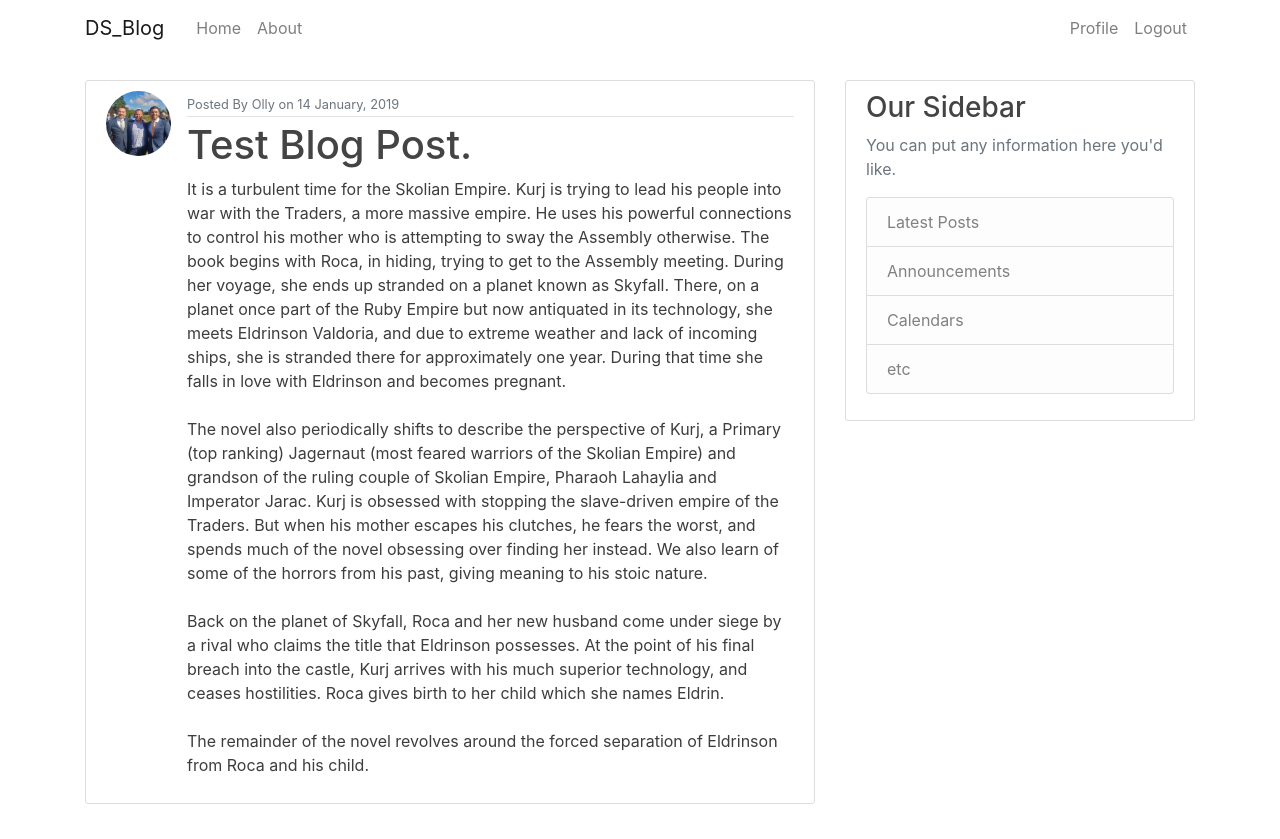
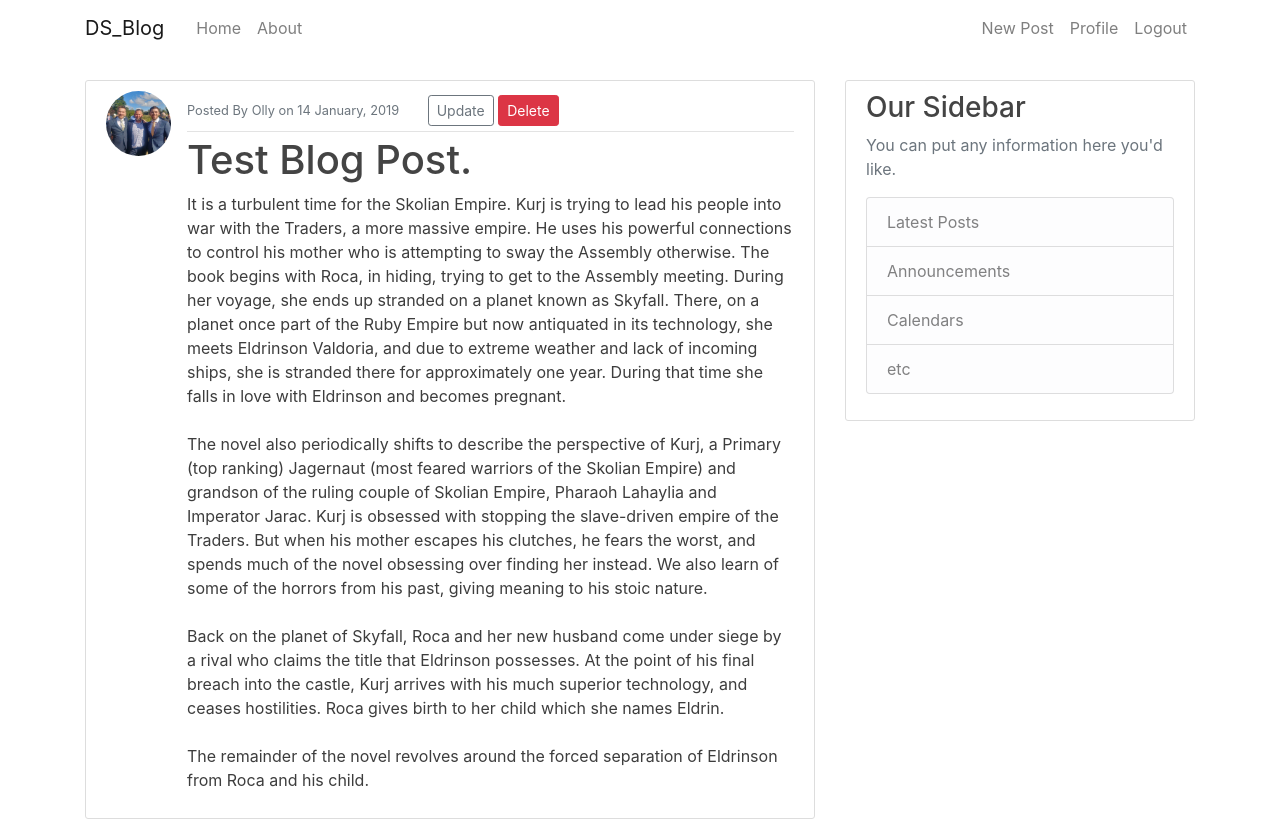
Before and after one commit to callumblanchard/ds-blog-build, a Django app: page /1/ in a window 1280 px wide. Before the commit the page ends 804 px from the top, so only its background shows below. Run offline with Django 3.2, Linux system fonts and the light colour scheme; a user stored in the database is signed in; data comes from the database, SQL or seed files in the repository; both versions use the stored data as it was after the commit; some libraries are stand-ins or nearby versions.

Commit message:
added update and delete functionality

```diff
--- a/blogPosts/models.py
+++ b/blogPosts/models.py
@@ -1,12 +1,17 @@
 from django.db import models
 from django.contrib.auth.models import User
+from django.utils import timezone
+from django.urls import reverse
 
 class BlogPost(models.Model):
     post_title = models.CharField(max_length=200)
     subtitle = models.CharField(max_length=400, default="Subtitle")
-    pub_date = models.DateTimeField('Published')
+    pub_date = models.DateTimeField(default=timezone.now)
     author = models.ForeignKey(User, on_delete=models.CASCADE)
     body = models.TextField(default="Body")
 
     def __str__(self):
         return self.post_title
+
+    def get_absolute_url(self):
+        return reverse('blogPosts:post-detail', kwargs={'post_id': self.pk})
--- a/blogPosts/templates/blogPosts/base.html
+++ b/blogPosts/templates/blogPosts/base.html
@@ -21,18 +21,19 @@
 <header class="site-header">
     <nav class="navbar navbar-expand-md navbar-light fixed-top">
         <div class="container">
-            <a class="navbar-brand mr-4" href="/">DS_Blog</a>
+            <a class="navbar-brand mr-4" href="{% url 'blogPosts:blog-home' %}">DS_Blog</a>
             <button class="navbar-toggler" type="button" data-toggle="collapse" data-target="#navbarToggle" aria-controls="navbarToggle" aria-expanded="false" aria-label="Toggle navigation">
                 <span class="navbar-toggler-icon"></span>
             </button>
             <div class="collapse navbar-collapse" id="navbarToggle">
                 <div class="navbar-nav mr-auto">
-                    <a class="nav-item nav-link" href="/">Home</a>
+                    <a class="nav-item nav-link" href="{% url 'blogPosts:blog-home' %}">Home</a>
                     <a class="nav-item nav-link" href="#">About</a>
                 </div>
                 <!-- Navbar Right Side -->
                 <div class="navbar-nav">
                     {% if user.is_authenticated %}
+                        <a class="nav-item nav-link" href="{% url 'blogPosts:post-create' %}">New Post</a>
                         <a class="nav-item nav-link" href="{% url 'profile' %}">Profile</a>
                         <a class="nav-item nav-link" href="{% url 'logout' %}">Logout</a>
                     {% else %}
--- a/blogPosts/templates/blogPosts/detail.html
+++ b/blogPosts/templates/blogPosts/detail.html
@@ -5,6 +5,10 @@
         <div class="media-body">
             <div class="article-metadata">
                 <small class="text-muted">Posted By {{ post.author }} on {{ post.pub_date|date:"d F, Y" }}</small>
+                {% if post.author == user %}
+                    <a class="btn btn-outline-secondary btn-sm mt-1 mb-1 ml-4" href="{% url 'blogPosts:post-update' post.id %}">Update</a>
+                    <a class="btn btn-danger btn-sm mt-1 mb-1" href="{% url 'blogPosts:post-delete' post.id %}">Delete</a>
+                {% endif %}
             </div>
             <h1 class="article-title">{{ post.post_title }}</h1>
             <p class="article-content">{{ post.body }}</p>
--- a/blogPosts/templates/blogPosts/home.html
+++ b/blogPosts/templates/blogPosts/home.html
@@ -8,7 +8,7 @@
                 <div class="article-metadata">
                     <small class="text-muted">Posted By {{ post.author }} on {{ post.pub_date|date:"d F, Y" }}</small>
                 </div>
-                <h2><a class="article-title" href="{% url 'blogPosts:detail' post.id %}">{{ post.post_title }}</a></h2>
+                <h2><a class="article-title" href="{% url 'blogPosts:post-detail' post.id %}">{{ post.post_title }}</a></h2>
                 <p class="article-content">{{ post.subtitle }}</p>
             </div>
         </article>
--- a/blogPosts/urls.py
+++ b/blogPosts/urls.py
@@ -1,8 +1,18 @@
 from django.urls import path
 from . import views
+from .views import (
+    PostListView,
+    PostDetailView,
+    PostCreateView,
+    PostUpdateView,
+    PostDeleteView,
+)
 
 app_name = "blogPosts"
 urlpatterns = [
-    path('', views.home, name='blog-home'),
-    path('<int:post_id>/', views.detail, name='detail')
+    path('', PostListView.as_view(), name='blog-home'),
+    path('new/', PostCreateView.as_view(), name='post-create'),
+    path('<int:post_id>/', PostDetailView.as_view(), name='post-detail'),
+    path('<int:post_id>/update/', PostUpdateView.as_view(), name='post-update'),
+    path('<int:post_id>/delete/', PostDeleteView.as_view(), name='post-delete'),
 ]
--- a/blogPosts/views.py
+++ b/blogPosts/views.py
@@ -1,21 +1,80 @@
 from django.shortcuts import render, get_object_or_404
 from django.http import HttpResponse
-from django.views.generic import ListView
+from django.contrib.auth.mixins import LoginRequiredMixin, UserPassesTestMixin
+from django.views.generic import (
+    ListView,
+    DetailView,
+    CreateView,
+    UpdateView,
+    DeleteView,
+)
 from .models import BlogPost
 
+class PostListView(ListView):
+    model = BlogPost
+    template_name = 'blogPosts/home.html'
+    context_object_name = 'latest_blog_posts'
+    ordering = ['-pub_date']
 
-def home(request):
-    latest_blog_posts = BlogPost.objects.order_by('-pub_date')[:10]
-    context = {
-        'title': "Home",
-        'latest_blog_posts': latest_blog_posts,
-    }
-    return render(request, 'blogPosts/home.html', context=context)
+    def get_context_data(self, **kwargs):
+        context = super(PostListView, self).get_context_data(**kwargs)
+        context['title'] = "Home"
+        return context
 
-def detail(request, post_id):
-    post = get_object_or_404(BlogPost, pk=post_id)
-    context = {
-        'title': post.post_title,
-        'post': post,
-    }
-    return render(request, 'blogPosts/detail.html', context=context)
+class PostDetailView(DetailView):
+    model = BlogPost
+    template_name = 'blogPosts/detail.html'
+    context_object_name = 'post'
+    pk_url_kwarg = 'post_id'
+
+    def get_context_data(self, **kwargs):
+        context = super(PostDetailView, self).get_context_data(**kwargs)
+        post = self.get_object()
+        context['title'] = post.post_title
+        return context
+
+class PostCreateView(LoginRequiredMixin, CreateView):
+    model = BlogPost
+    fields = [
+        'post_title',
+        'subtitle',
+        'body',
+    ]
+
+    def form_valid(self, form):
+        form.instance.author = self.request.user
+        return super().form_valid(form)
+
+class PostUpdateView(LoginRequiredMixin, UserPassesTestMixin, UpdateView):
+    model = BlogPost
+    context_object_name = 'post'
+    pk_url_kwarg = 'post_id'
+    fields = [
+        'post_title',
+        'subtitle',
+        'body',
+    ]
+
+    def form_valid(self, form):
+        form.instance.author = self.request.user
+        return super().form_valid(form)
+
+    def test_func(self):
+        post = self.get_object()
+        if self.request.user == post.author:
+            return True
+        return False
+
+
+class PostDeleteView(LoginRequiredMixin, UserPassesTestMixin, DeleteView):
+    model = BlogPost
+    context_object_name = 'post'
+    pk_url_kwarg = 'post_id'
+
+    success_url = '/'
+
+    def test_func(self):
+        post = self.get_object()
+        if self.request.user == post.author:
+            return True
+        return False
--- a/dsblog/settings.py
+++ b/dsblog/settings.py
@@ -127,5 +127,5 @@ MEDIA_URL = '/media/'
 
 CRISPY_TEMPLATE_PACK = 'bootstrap4'
 
-LOGIN_REDIRECT_URL = '..'
+LOGIN_REDIRECT_URL = 'blogPosts:blog-home'
 LOGIN_URL = 'login'
```
Also changed, not shown: blogPosts/templates/blogPosts/blogpost_confirm_delete.html (added, +16 -0 lines), blogPosts/templates/blogPosts/blogpost_form.html (added, +16 -0 lines), db.sqlite3, media/profile_pics/callum-photo.jpg.
